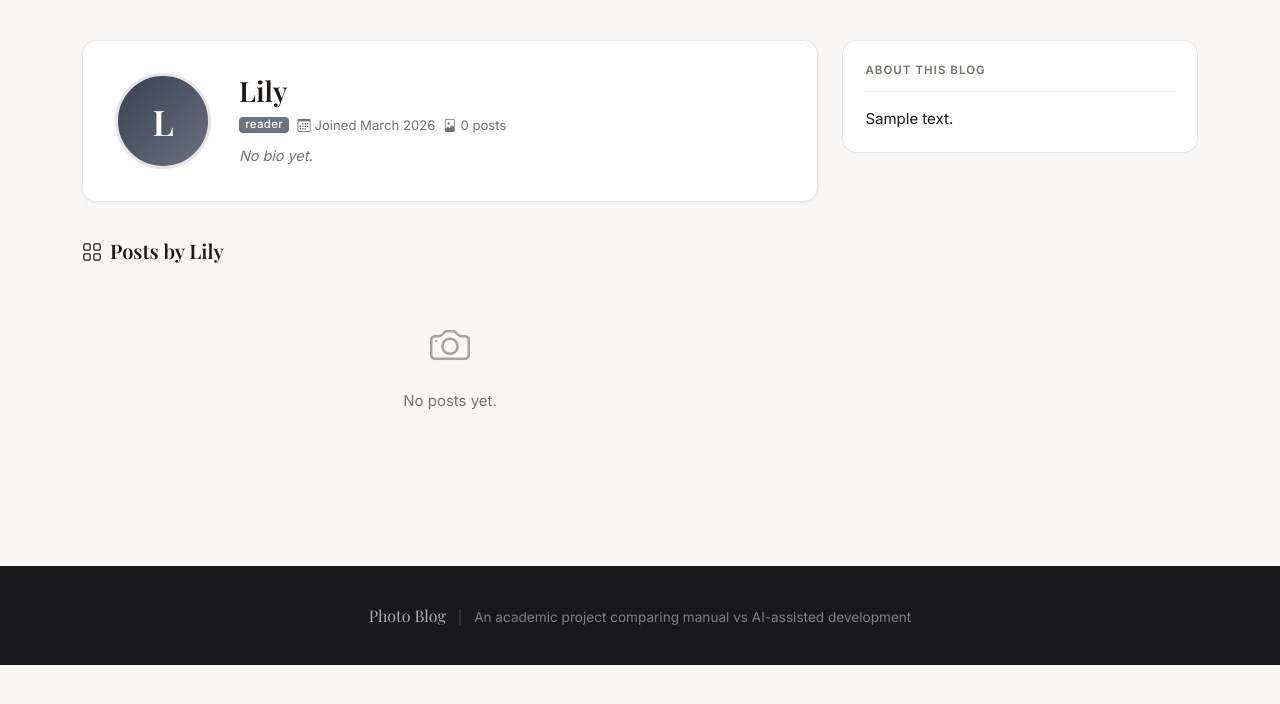
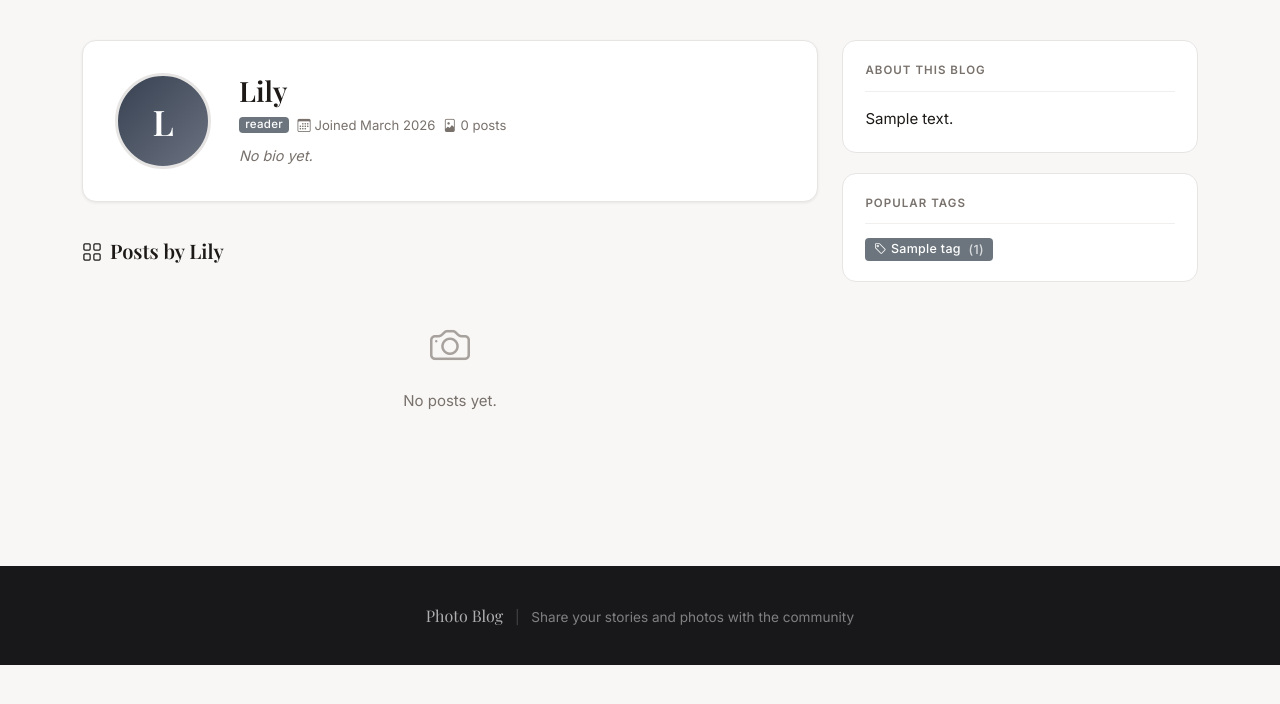
Before and after one commit to XINRUI0307/AI-blog, a Flask app: a page that uses templates/base.html in a window 1280 px wide. Shown: the part 76-780 px from the top of the page. Run offline with Flask 3, Linux system fonts and the light colour scheme; tables that the repository leaves empty hold one stand-in row (values such as "Sample post").

Commit message:
polish: centered auth layout, popular tags sidebar, profile albums, breadcrumbs, footer text

```diff
--- a/app.py
+++ b/app.py
@@ -61,10 +61,14 @@ def create_app():
     os.makedirs(os.path.join(app.config['UPLOAD_FOLDER'], 'avatars'), exist_ok=True)
 
     @app.context_processor
-    def inject_sidebar():
-        from models import SidebarContent
+    def inject_globals():
+        from models import SidebarContent, Tag
         sidebar = SidebarContent.query.first()
-        return dict(sidebar=sidebar)
+        popular_tags = sorted(
+            Tag.query.filter(Tag.posts.any()).all(),
+            key=lambda t: len(t.posts), reverse=True
+        )[:15]
+        return dict(sidebar=sidebar, popular_tags=popular_tags)
 
     @app.errorhandler(403)
     def forbidden(e):
--- a/templates/auth/login.html
+++ b/templates/auth/login.html
@@ -1,5 +1,7 @@
 {% extends 'base.html' %}
 {% block title %}Login — Photo Blog{% endblock %}
+{% block content_col %}col-lg-6 offset-lg-3{% endblock %}
+{% block sidebar_col %}{% endblock %}
 {% block content %}
 
 <div class="d-flex justify-content-center" style="padding: 1rem 0">
--- a/templates/auth/register.html
+++ b/templates/auth/register.html
@@ -1,5 +1,7 @@
 {% extends 'base.html' %}
 {% block title %}Register — Photo Blog{% endblock %}
+{% block content_col %}col-lg-6 offset-lg-3{% endblock %}
+{% block sidebar_col %}{% endblock %}
 {% block content %}
 
 <div class="d-flex justify-content-center" style="padding: 1rem 0">
--- a/templates/base.html
+++ b/templates/base.html
@@ -109,9 +109,10 @@
 <main class="site-main">
   <div class="container">
     <div class="row g-4">
-      <div class="col-lg-8">
+      <div class="{% block content_col %}col-lg-8{% endblock %}">
         {% block content %}{% endblock %}
       </div>
+      {% block sidebar_col %}
       <div class="col-lg-4">
         {% if sidebar and sidebar.content %}
         <div class="sidebar-widget">
@@ -119,8 +120,24 @@
           {{ sidebar.content | safe }}
         </div>
         {% endif %}
+        {% if popular_tags %}
+        <div class="sidebar-widget">
+          <div class="sidebar-widget-title">Popular Tags</div>
+          <div class="d-flex flex-wrap gap-2">
+            {% for tag in popular_tags %}
+            <a href="{{ url_for('tags.browse', tag_name=tag.name) }}"
+               class="badge bg-secondary text-decoration-none"
+               style="font-size:0.78rem;padding:0.4em 0.7em;font-weight:500">
+              <i class="bi bi-tag me-1"></i>{{ tag.name }}
+              <span class="opacity-75 ms-1">({{ tag.posts|length }})</span>
+            </a>
+            {% endfor %}
+          </div>
+        </div>
+        {% endif %}
         {% block sidebar_extra %}{% endblock %}
       </div>
+      {% endblock %}
     </div>
   </div>
 </main>
@@ -130,7 +147,7 @@
   <div class="container">
     <span style="font-family: var(--font-serif); font-size:1rem; color:rgba(255,255,255,0.65)">Photo Blog</span>
     <span class="mx-2" style="color:rgba(255,255,255,0.2)">|</span>
-    <span>An academic project comparing manual vs AI-assisted development</span>
+    <span>Share your stories and photos with the community</span>
   </div>
 </footer>
 
--- a/templates/profile/view.html
+++ b/templates/profile/view.html
@@ -89,4 +89,30 @@
 </div>
 {% endif %}
 
+{% if profile_user.albums %}
+<div class="section-title mt-4">
+  <i class="bi bi-collection me-2"></i>Albums by {{ profile_user.username }}
+</div>
+<div class="row g-3">
+  {% for album in profile_user.albums | sort(attribute='created_at', reverse=True) %}
+  <div class="col-sm-6">
+    <div class="card h-100">
+      <div class="card-body">
+        <a href="{{ url_for('albums.detail', album_id=album.id) }}"
+           class="post-card-title d-block mb-1">
+          <i class="bi bi-collection me-1"></i>{{ album.name }}
+        </a>
+        {% if album.description %}
+        <p class="text-muted small mb-1">{{ album.description[:100] }}{% if album.description|length > 100 %}...{% endif %}</p>
+        {% endif %}
+        <span class="text-muted small">
+          <i class="bi bi-images me-1"></i>{{ album.posts|length }} post{{ 's' if album.posts|length != 1 }}
+        </span>
+      </div>
+    </div>
+  </div>
+  {% endfor %}
+</div>
+{% endif %}
+
 {% endblock %}
```
Also changed, not shown: templates/tags/browse.html (+7 -0 lines).
